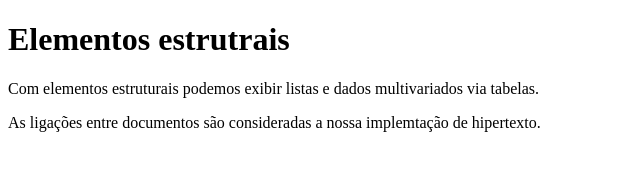
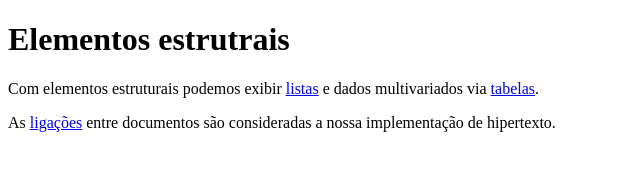
Before and after one commit to ufjf-dcc202/ufjf-dcc202-2025-1-b-atv03-igorknop, a plain HTML site: page index.html in a window 1280 px wide. Shown: the whole page, without its empty margins (0-640 px from the left). Drawn offline with Linux system fonts and the light colour scheme.

Commit message:
adiciona uma naveção básica

```diff
--- a/index.html
+++ b/index.html
@@ -8,11 +8,11 @@
   <body>
     <h1>Elementos estrutrais</h1>
     <p>
-      Com elementos estruturais podemos exibir listas e dados multivariados via
-      tabelas.
+      Com elementos estruturais podemos exibir <a href="listas.html">listas</a> e dados multivariados via
+      <a href="http://127.0.0.1:5500/tabelas.html">tabelas</a>.
     </p>
     <p>
-      As ligações entre documentos são consideradas a nossa implemtação de
+      As <a href="ligacoes.html">ligações</a> entre documentos são consideradas a nossa implementação de
       hipertexto.
     </p>
   </body>
```
Also changed, not shown: listas.html (+1 -1 lines), tabelas.html (+1 -1 lines).
